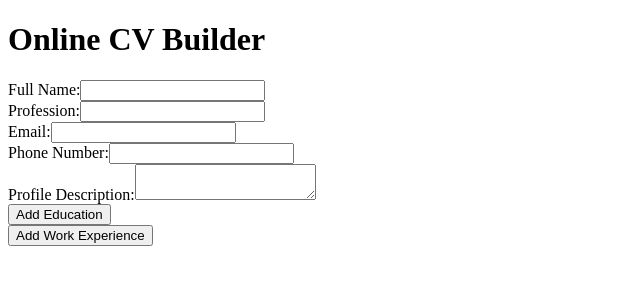
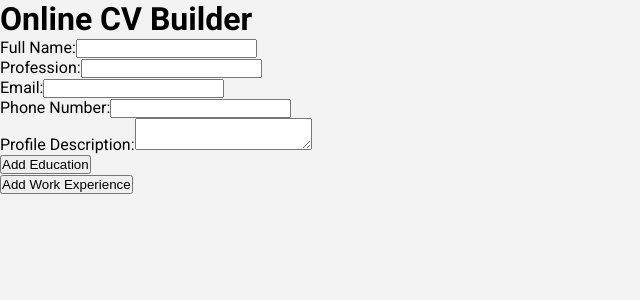
Before and after one commit to mark-akom/cv-builder, a React (Create React App) app: page / in a window 1280 px wide. Shown: the top 300 px of the page, without its empty margins (0-640 px from the left). Built offline with nearby package versions, Linux system fonts and the light colour scheme.

Commit message:
import font and styled body

```diff
--- a/src/styles/app.css
+++ b/src/styles/app.css
@@ -0,0 +1,26 @@
+@import url('https://fonts.googleapis.com/css2?family=Roboto:wght@400;500;700&display=swap');
+
+* {
+    padding: 0;
+    margin: 0;
+    box-sizing: border-box;
+}
+
+:root {
+    --body-font-size: 1rem;
+    --heading-font-size: 1.953rem;
+    --app-bg-color: #f3f3f3;
+}
+
+html {
+    font-family: 'Roboto', sans-serif;
+    font-size: 16px;
+    background-color: var(--app-bg-color);
+}
+
+.app-body {
+    width: 70%;
+    margin: auto;
+}
+
+/* styling of the app heading */
```
